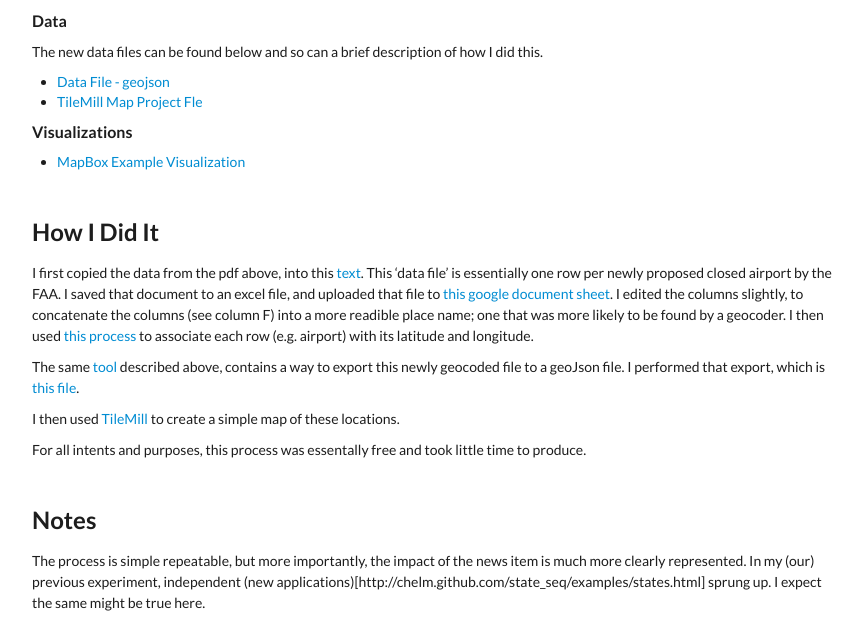
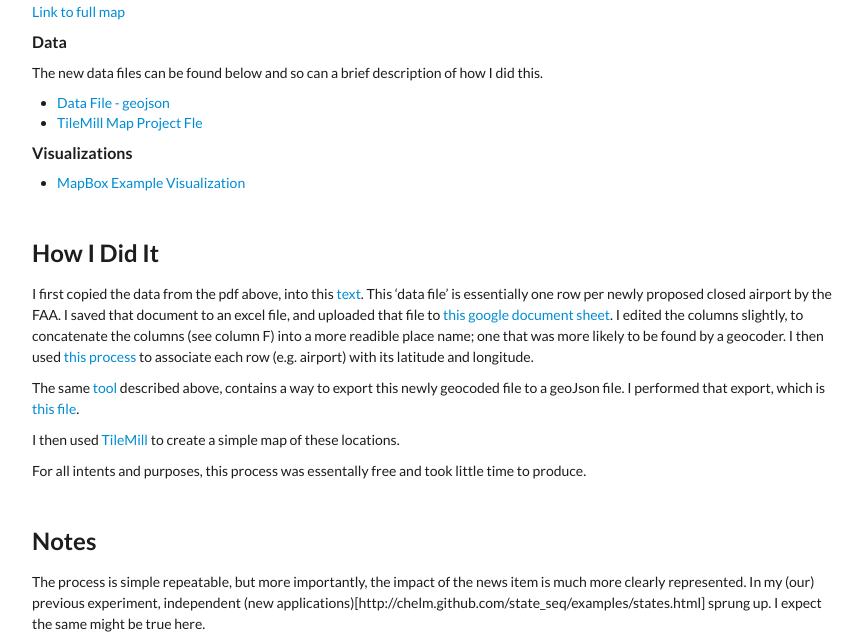
Before and after one commit to feomike/feonotes, a Jekyll site: the page built from faa_closure.md, in a window 1280 px wide and 900 px high, scrolled down 556 px, cut to the strip 257-900 px from the top of the window. Shown: the whole strip, without its empty margins (208-1071 px from the left). Built offline with Jekyll 4.4.1, drawn with Linux system fonts in a browser that asks for light colours; Markdown is read by kramdown in place of the engine named in the settings.

Commit message:
adding link to full map

```diff
--- a/faa_closure.md
+++ b/faa_closure.md
@@ -15,7 +15,7 @@ Working on a previous [conclusion](http://feomike.github.com/state_seq/) that pe
 
 
 <iframe width='700' height='400' frameBorder='0' src='http://a.tiles.mapbox.com/v3/feomike.map-vl7gh805.html#4/38/-96.60'></iframe>
-
+[Link to full map](http://a.tiles.mapbox.com/v3/feomike.map-vl7gh805.html#4/38/-96.60)
 
 
 
```
